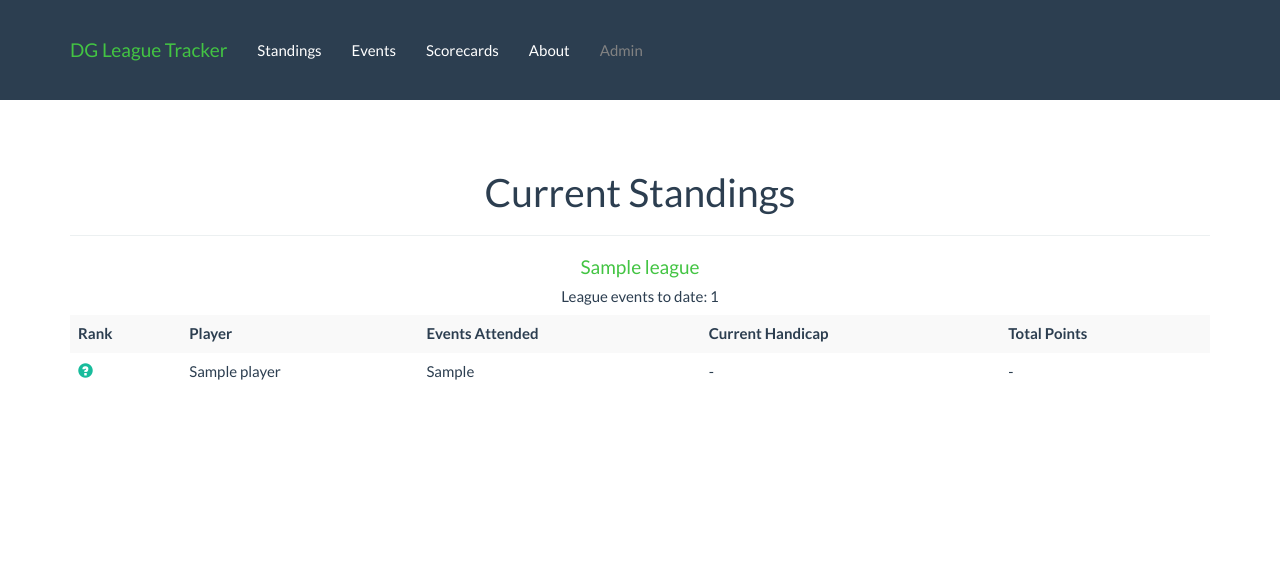
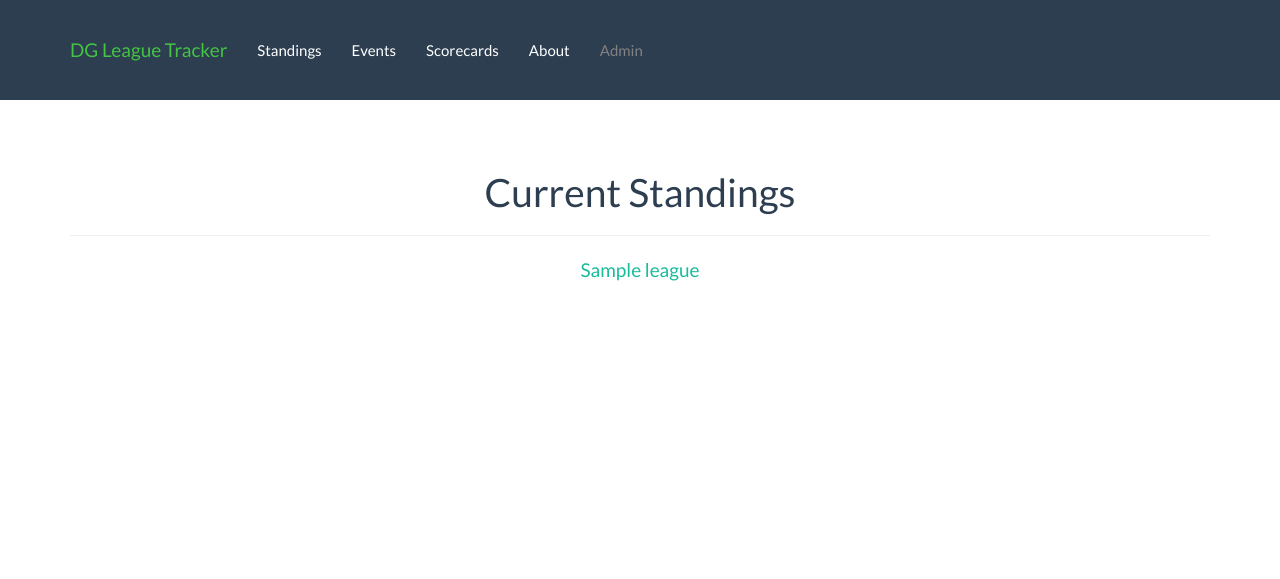
Before and after one commit to gmurdocca/dgscored, a Django app: template dgscored/templates/index.html in a window 1280 px wide. Shown: the top 579 px of the page. Run offline with Django 3.2, Linux system fonts and the light colour scheme; the template is opened without the code that fills it: most values are stand-ins (such as "Sample title", 1, 10 or a date in 2020); some libraries are stand-ins or nearby versions.

Commit message:
fix hc init bug and some cosmetic changes

```diff
--- a/dgs/models.py
+++ b/dgs/models.py
@@ -134,7 +134,7 @@ class Card(models.Model):
             scratch_delta = scratch_score - self.layout.par
             result[contestant] = {}
             result[contestant]["scratch_score"] = scratch_score
-            result[contestant]["scratch_delta"] = str(scratch_delta) if scratch_delta < 0 else "+%s" % scratch_delta
+            result[contestant]["scratch_delta"] = str(scratch_delta) if scratch_delta < 1 else "+%s" % scratch_delta
         # sort by rank
         result = OrderedDict(sorted(result.iteritems(), key=lambda x: x[1]["scratch_score"]))
         return result
@@ -246,7 +246,7 @@ class Event(models.Model):
             event_result[contestant]['handicap'] = handicap
             # inject the handicap into the contestant's initial handicap value if they played the required number of rounds
             total_rounds = sum([sum([c.scores.filter(contestant=contestant).count() for c in e.cards.all()]) for e in self.league_set.last().events.all()])
-            if total_rounds == settings.HANDICAP_MIN_ROUNDS:
+            if contestant.initial_handicap == None and total_rounds == settings.HANDICAP_MIN_ROUNDS:
                 contestant.initial_handicap = handicap
                 contestant.save()
 
--- a/dgscored/templates/index.html
+++ b/dgscored/templates/index.html
@@ -81,7 +81,8 @@
                     <h1>Current Standings</h1>
                     {% for league in leagues  %}
                     <hr>
-                    <h4 style="color: rgb(67, 196, 67)">{{ league.name }}</h4>
+                    <h4 style="color: rgb(67, 196, 67)"><button class="btn-block btn-link" data-toggle="collapse" data-target="#league_{{ league.id }}">{{ league.name }}</button></h4>
+                    <div id="league_{{ league.id }}" class="collapse">
                     {% if not league.events.all %}
                     No events recorded.
                     {% else %}
@@ -97,6 +98,7 @@
                       {% endfor %}
                     </table>
                     {% endif %}
+                    </div>
                     {% endfor %}
                     <!-- <a class="btn btn-default page-scroll" href="#leagues">Leagues</a> -->
                 </div>
```
